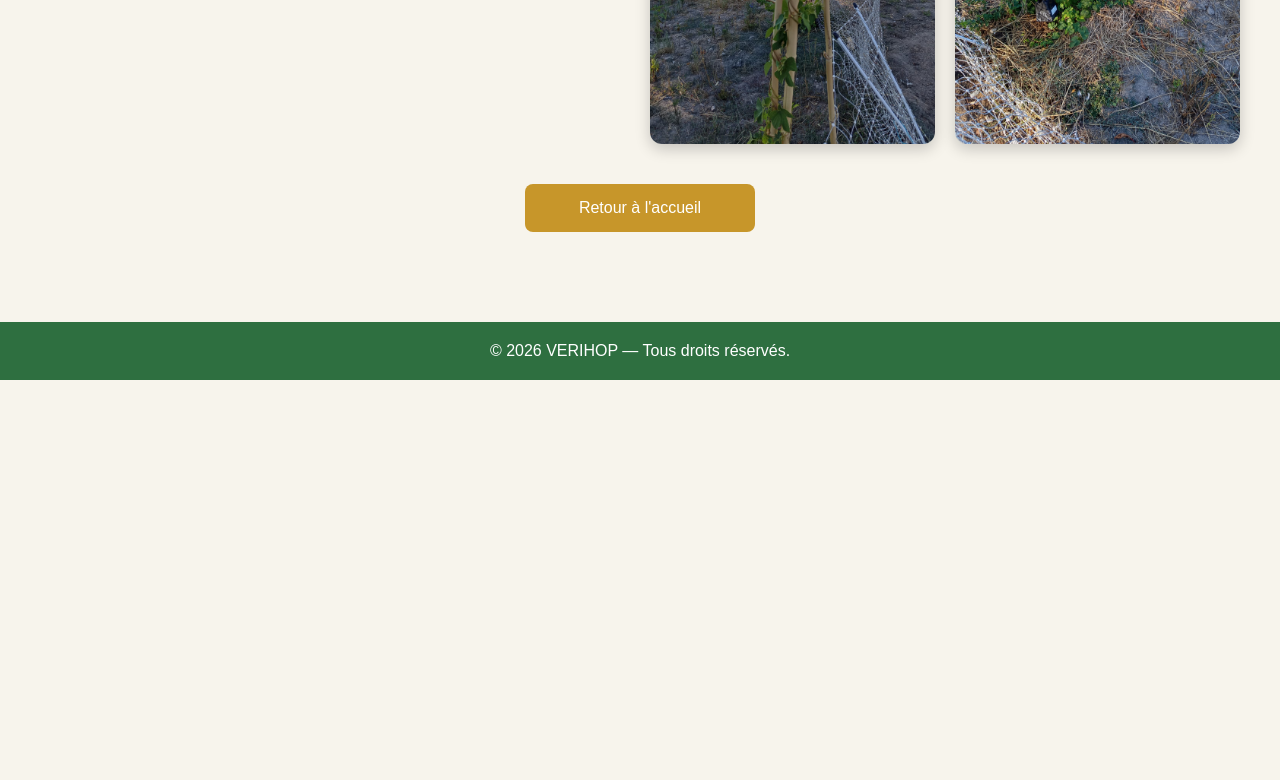
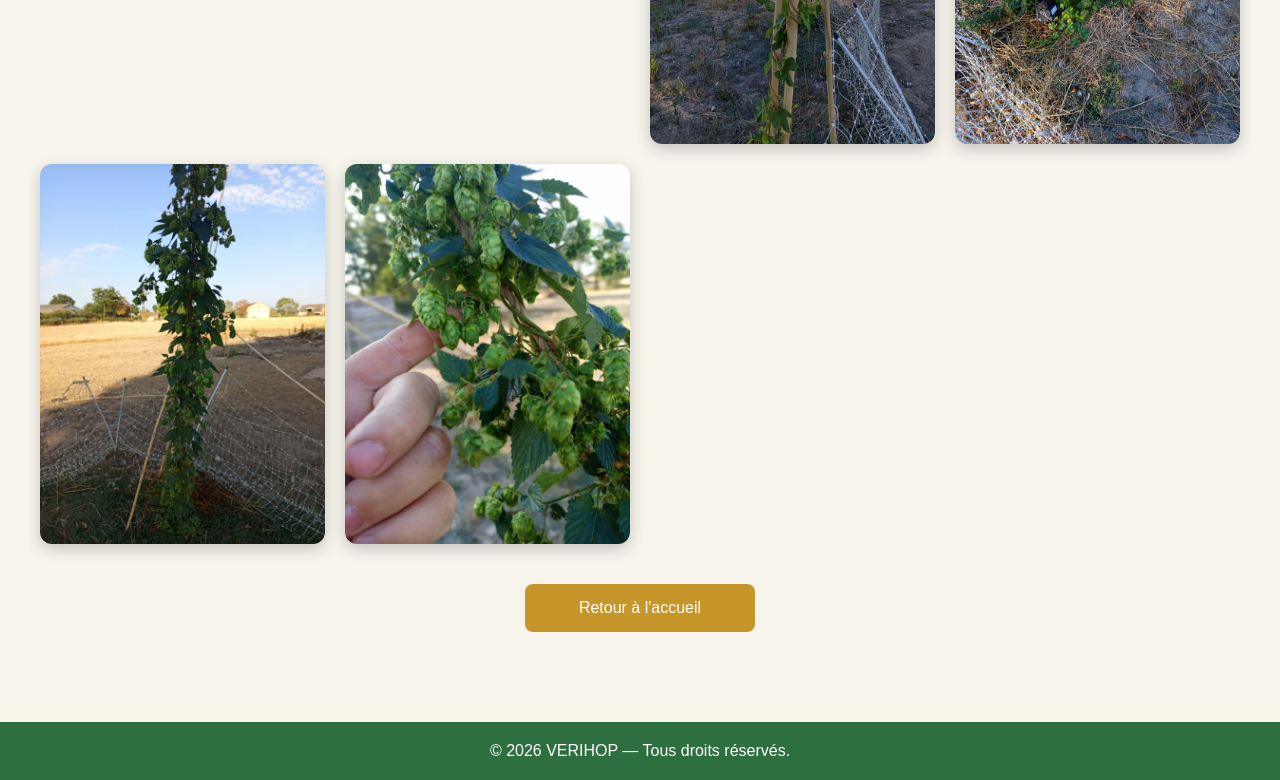
Before and after one commit to verihop/verihop.github.io, a plain HTML site: page houblonniere.html in a window 1280 px wide. Shown: the part 790-1570 px from the top of the page. Before the commit the page ends 1170 px from the top, so only its background shows below. Drawn offline with Linux system fonts and the light colour scheme.

Commit message:
Update houblonniere.html

```diff
--- a/houblonniere.html
+++ b/houblonniere.html
@@ -124,6 +124,8 @@ De la plantation jusqu'à la récolte, nous suivons chaque étape afin de produi
 <img src="images/20260430_191043.jpg" alt="Culture de houblon">
     <img src="images/IMG-20260729-WA0000.jpg" alt="Culture de houblon">
     <img src="images/IMG-20260729-WA0006.jpg" alt="Culture de houblon">
+    <img src="images/hop_plante.jpg" alt="Culture de houblon">
+    <img src="images/zoom_hop.jpg" alt="Culture de houblon">
 
 
 </div>
```
